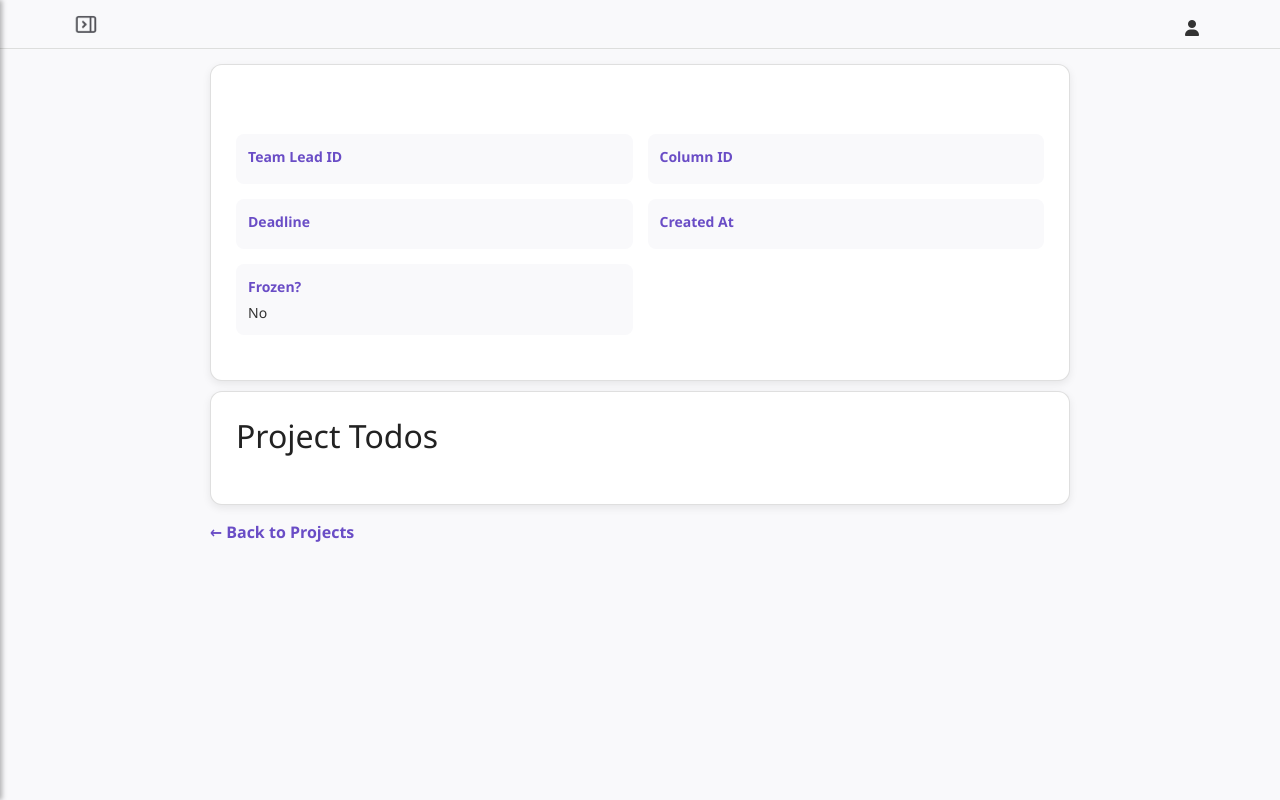
After one commit to XasanovKomron2010/JiraTodo, a Flask app: template templates/admin/project_detail.html in a window 1280 px wide. The commit adds this page. Run offline with Flask 3, Linux system fonts and the light colour scheme; the template is opened without the code that fills it, so the values that code supplies are empty; some libraries are stand-ins or nearby versions.

Commit message:
home menu upgraded, project-column fixed, some other minor details

```diff
--- a/models/todo.py
+++ b/models/todo.py
@@ -11,12 +11,12 @@ class Todo(db.Model):
     description = db.Column(db.String(), nullable = True)
     priority = db.Column(db.String(), default='low')
     deadline = db.Column(db.DateTime(), nullable = False)
-    user_status = db.Column(db.String(), default='pending')
+    status = db.Column(db.String(), default='pending')
     is_frozen = db.Column(db.Boolean(), default = False)
     is_deleted = db.Column(db.Boolean(), default = False)
     created_at = db.Column(db.DateTime(), default = datetime.now())
 
-    def __init__(self, user_id: int, project_id: int, title: str, description: str, deadline: datetime, priority: str = 'low', user_status: str = 'pending'):
+    def __init__(self, user_id: int, project_id: int, title: str, description: str, deadline: datetime, priority: str = 'low', status: str = 'pending'):
         super().__init__()
         self.user_id = user_id
         self.project_id = project_id
@@ -24,4 +24,4 @@ class Todo(db.Model):
         self.description = description
         self.deadline = deadline
         self.priority = priority
-        self.user_status = user_status
+        self.status = status
--- /dev/null
+++ b/templates/admin/project_detail.html
@@ -0,0 +1,176 @@
+{% extends 'base.html' %}
+
+{% block content %}
+<style>
+    .nav{
+        padding: 10px !important;
+    }
+    body {
+        margin: 0;
+        padding: 0;
+        font-family: "Segoe UI", Tahoma, sans-serif;
+        background: #f9f9fb;
+        color: #333;
+    }
+
+    .project-page {
+        max-width: 900px;
+        margin: 0 auto;
+        padding: 20px;
+        padding-top: 15px;
+    }
+
+    .card {
+        background: #fff;
+        border-radius: 12px;
+        padding: 25px;
+        box-shadow: 0 3px 8px rgba(0,0,0,0.08);
+        margin-bottom: 10px;
+    }
+
+    .card h1, .card h2 {
+        margin-top: 0;
+        color: #222;
+    }
+
+    .meta-grid {
+        display: grid;
+        grid-template-columns: 1fr 1fr;
+        gap: 15px;
+        margin: 20px 0;
+        font-size: 14px;
+    }
+
+    .meta-item {
+        background: #f9f9fb;
+        padding: 12px;
+        border-radius: 8px;
+    }
+
+    .meta-item span {
+        display: block;
+        font-weight: 600;
+        color: #6a4dc6;
+        margin-bottom: 5px;
+    }
+
+    .todo-list {
+        margin-top: 15px;
+        max-height: 250px;      /* adjust as needed */
+        overflow-y: auto;
+        padding-right: 5px;     /* space for scrollbar */
+    }
+
+    .todo-card {
+        background: #f9f9fb;
+        border-radius: 10px;
+        padding: 15px;
+        margin-bottom: 12px;
+        transition: background 0.2s;
+    }
+
+    .todo-card:hover {
+        background: #f1f1f5;
+    }
+
+    .todo-title {
+        font-weight: 600;
+        margin-bottom: 6px;
+    }
+
+    .todo-desc {
+        font-size: 13px;
+        margin-bottom: 8px;
+        color: #555;
+    }
+
+    .todo-meta {
+        font-size: 12px;
+        color: #666;
+        display: flex;
+        flex-wrap: wrap;
+        gap: 12px;
+    }
+
+    .status-pending,.status-doing,.medium-priority {
+        color: #c77d00;
+        font-weight: 600;
+    }
+
+    .status-completed {
+        color: #0c7a43;
+        font-weight: 600;
+    }
+
+    .status-failed, .high-priority{
+        color: red;
+        font-weight: 600;
+    }
+
+    .back-link {
+        display: inline-block;
+        margin-top: 5px;
+        text-decoration: none;
+        color: #6a4dc6;
+        font-weight: 600;
+        transition: color 0.2s;
+    }
+
+    .back-link:hover {
+        color: #5538a5;
+    }
+</style>
+
+<section class="project-page">
+    <!-- Project Info -->
+    <div class="card">
+        <h1>{{ project.title }}</h1>
+        <p>{{ project.description }}</p>
+
+        <div class="meta-grid">
+            <div class="meta-item">
+                <span>Team Lead ID</span>
+                {{ project.team_lead_id }}
+            </div>
+            <div class="meta-item">
+                <span>Column ID</span>
+                {{ project.column_id }}
+            </div>
+            <div class="meta-item">
+                <span>Deadline</span>
+                {{ project.deadline.strftime("%d %B %Y, %H:%M") }}
+            </div>
+            <div class="meta-item">
+                <span>Created At</span>
+                {{ project.created_at.strftime("%d %B %Y, %H:%M") }}
+            </div>
+            <div class="meta-item">
+                <span>Frozen?</span>
+                {% if project.is_frozen %}Yes{% else %}No{% endif %}
+            </div>
+        </div>
+    </div>
+
+    <!-- Todos -->
+    <div class="card">
+        <h2>Project Todos</h2>
+        <div class="todo-list">
+            {% for todo in todos %}
+                <div class="todo-card">
+                    <div class="todo-title">{{ todo.title }}</div>
+                    <div class="todo-desc">{{ todo.description }}</div>
+                    <div class="todo-meta">
+                        <span class="{{ todo.priority.lower() }}">Priority: {{todo.priority}}</span>
+                        <span>Deadline: {{ todo.deadline.strftime("%d %B %Y, %H:%M") }}</span>
+                        <span>Status: <span class="status-{{ todo.status.lower() }}">{{todo.status}}</span></span>
+                        <span>Created: {{ todo.created_at.strftime("%d %B %Y, %H:%M") }}</span>
+                        <span>Frozen? {% if project.is_frozen %}Yes{% else %}No{% endif %}</span>
+                    </div>
+                </div>
+            {% endfor %}
+        </div>
+    </div>
+
+    <a class="back-link" href="{{ url_for('admin_page') }}">← Back to Projects</a>
+</section>
+{% endblock %}
--- a/templates/admin/projects.html
+++ b/templates/admin/projects.html
@@ -81,7 +81,7 @@
                 <th>Description</th>
                 <th>Team-Lead</th>
                 <th>Deadline</th>
-                <th>Status</th>
+                <th>Column</th>
                 <th>Is Frozen</th>
                 <th>Action</th>
             </tr>
```
Also changed, not shown: forms/admin_forms.py (+2 -6 lines), migrations/versions/5bcb5f686747_migration.py (added, +34 -0 lines), routes/admin_route.py (+64 -18 lines), templates/admin/home.html (+170 -2 lines), templates/admin/project_column.html (+4 -16 lines), templates/admin/todos.html (+8 -0 lines).
